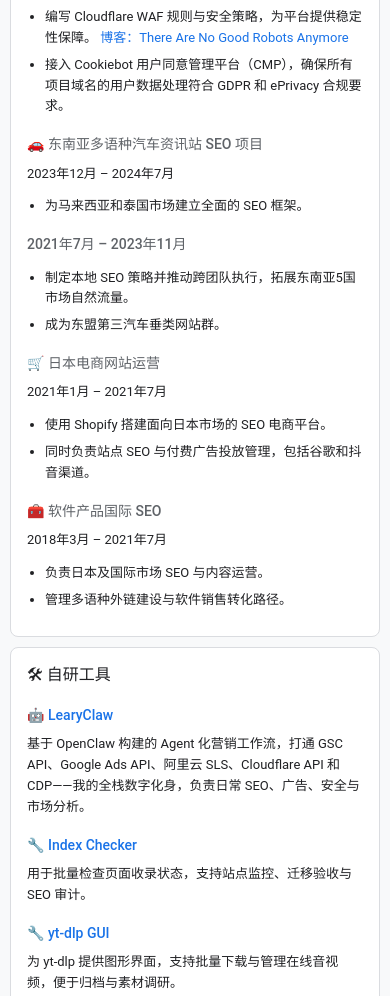
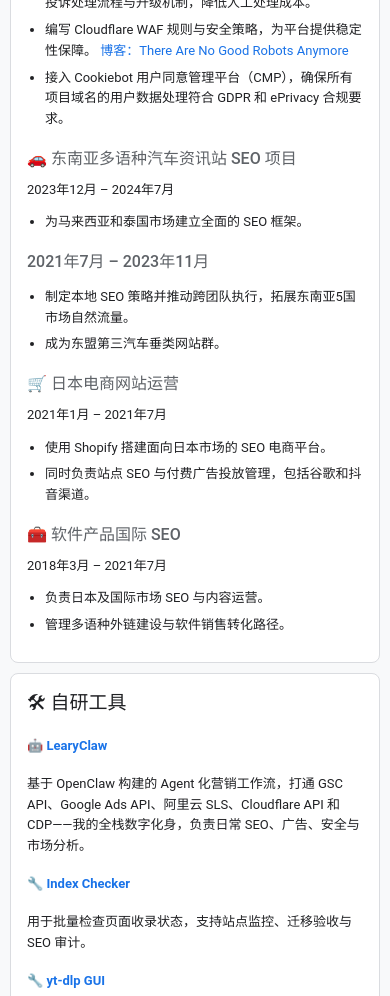
Before and after one commit to LearyN/learyliang.men, a plain HTML site: page index.html in a window 390 px wide. Shown: the part 1004-2000 px from the top of the page. Drawn offline with Linux system fonts and the light colour scheme.

Commit message:
refactor: upgrade section headings from h3/h4 to h2/h3 with larger font sizes
- About Me, Projects, Tools, Skills, Contact: h3 → h2 (22px)
- Sub-section project titles: h4 → h3 (18px)
- Responsive breakpoints updated accordingly

```diff
--- a/index.html
+++ b/index.html
@@ -49,9 +49,9 @@ body { margin: 0; }
 .lang-en { display: none; }
 .resume-root { font-family: 'Google Sans', Roboto, Arial, sans-serif; line-height: 1.6; max-width: 860px; margin: 0 auto; font-size: 15px; color: #202124; padding: 24px 16px; background: #f8f9fa; min-height: 100vh; box-sizing: border-box; }
 .resume-section { background: #fff; border: 1px solid #dadce0; border-radius: 8px; padding: 20px 24px; margin-bottom: 16px; }
-.resume-section h3 { margin: 0 0 12px 0; font-size: 18px; font-weight: 500; color: #202124; }
-.resume-section h4 { margin: 16px 0 8px 0; font-size: 16px; font-weight: 500; color: #5f6368; }
-.resume-section h4:first-child { margin-top: 0; }
+.resume-section h2 { margin: 0 0 12px 0; font-size: 22px; font-weight: 500; color: #202124; }
+.resume-section h3 { margin: 16px 0 8px 0; font-size: 18px; font-weight: 500; color: #5f6368; }
+.resume-section h3:first-child { margin-top: 0; }
 .resume-section p, .resume-section ul { margin: 0 0 12px 0; }
 .resume-section ul { padding-left: 20px; }
 .resume-section li { margin-bottom: 6px; }
@@ -71,8 +71,8 @@ body { margin: 0; }
 @media (max-width: 768px) {
 .resume-root { padding: 16px 12px; font-size: 14px; }
 .resume-section { padding: 16px 18px; margin-bottom: 12px; }
+.resume-section h2 { font-size: 20px; }
 .resume-section h3 { font-size: 17px; }
-.resume-section h4 { font-size: 15px; }
 .header-profile .avatar { width: 64px; height: 64px; margin-right: 14px; }
 .header-profile .title { font-size: 22px; }
 .header-profile .subtitle { font-size: 13px; }
@@ -81,8 +81,8 @@ body { margin: 0; }
 @media (max-width: 480px) {
 .resume-root { padding: 12px 10px; font-size: 13px; }
 .resume-section { padding: 14px 16px; margin-bottom: 10px; }
+.resume-section h2 { font-size: 19px; }
 .resume-section h3 { font-size: 16px; }
-.resume-section h4 { font-size: 14px; }
 .resume-section b { font-size: 13px; }
 .resume-section ul { padding-left: 18px; }
 .resume-section a, .project-url { word-break: break-all; }
@@ -125,15 +125,15 @@ body { margin: 0; }
 </div>
 
 <div class="resume-section">
-<h3><span class="lang-en">🧑‍💼 About Me</span><span class="lang-zh">🧑‍💼 关于我</span></h3>
+<h2><span class="lang-en">🧑‍💼 About Me</span><span class="lang-zh">🧑‍💼 关于我</span></h2>
 <p class="lang-en">A highly skilled SEO and digital marketing specialist with 8 years of experience, focusing on both organic and paid growth for large-scale digital platforms. My work spans international SEO, advertising strategy, web analytics, and platform compliance.</p>
 <p class="lang-zh">具备8年搜索引擎优化与数字营销经验，擅长通过自然与付费渠道推动大型网站的增长，同时熟悉平台合规、广告收益与用户数据分析等工作。</p>
 </div>
 
 <div class="resume-section">
-<h3><span class="lang-en">📌 Projects</span><span class="lang-zh">📌 项目经验</span></h3>
+<h2><span class="lang-en">📌 Projects</span><span class="lang-zh">📌 项目经验</span></h2>
 
-<h4><span class="lang-en">🌐 SaaS Platform Growth &amp; Automation</span><span class="lang-zh">🌐 SaaS 平台增长与营销自动化</span></h4>
+<h3><span class="lang-en">🌐 SaaS Platform Growth &amp; Automation</span><span class="lang-zh">🌐 SaaS 平台增长与营销自动化</span></h3>
 <p><span class="project-url">FlipHTML5.com</span> <span class="lang-en">Jul 2024 – Jul 2026</span><span class="lang-zh">2024年7月 – 2026年7月</span></p>
 <p><span class="project-url">Anyflip.com · PubHTML5.com · Flipbuilder.com · Mangoanimate.com</span></p>
 
@@ -158,27 +158,27 @@ body { margin: 0; }
 <li><span class="lang-en">Integrated Cookiebot consent management platform (CMP) to ensure GDPR and ePrivacy compliance for user data processing across all project domains.</span><span class="lang-zh">接入 Cookiebot 用户同意管理平台（CMP），确保所有项目域名的用户数据处理符合 GDPR 和 ePrivacy 合规要求。</span></li>
 </ul>
 
-<h4><span class="lang-en">🚗 Southeast Asia Automotive SEO</span><span class="lang-zh">🚗 东南亚多语种汽车资讯站 SEO 项目</span></h4>
+<h3><span class="lang-en">🚗 Southeast Asia Automotive SEO</span><span class="lang-zh">🚗 东南亚多语种汽车资讯站 SEO 项目</span></h3>
 <p><span class="project-url">PCauto.com</span> <span class="lang-en">Dec 2023 – Jul 2024</span><span class="lang-zh">2023年12月 – 2024年7月</span></p>
 <ul>
 <li><span class="lang-en">Established a comprehensive SEO framework for the Malaysian and Thai markets.</span><span class="lang-zh">为马来西亚和泰国市场建立全面的 SEO 框架。</span></li>
 </ul>
 
-<h4><span class="project-url">Wapcar.my</span> <span class="lang-en">Jul 2021 – Nov 2023</span><span class="lang-zh">2021年7月 – 2023年11月</span></h4>
+<h3><span class="project-url">Wapcar.my</span> <span class="lang-en">Jul 2021 – Nov 2023</span><span class="lang-zh">2021年7月 – 2023年11月</span></h3>
 <p><span class="project-url">Autofun.co.th · Autofun.co.id · Autofun.ph · Autofun.vn</span></p>
 <ul>
 <li><span class="lang-en">Developed localized SEO strategies and led cross-team execution.</span><span class="lang-zh">制定本地 SEO 策略并推动跨团队执行，拓展东南亚5国市场自然流量。</span></li>
 <li><span class="lang-en">Became #3 automotive websites in ASEAN.</span><span class="lang-zh">成为东盟第三汽车垂类网站群。</span></li>
 </ul>
 
-<h4><span class="lang-en">🛒 Japan E-commerce</span><span class="lang-zh">🛒 日本电商网站运营</span></h4>
+<h3><span class="lang-en">🛒 Japan E-commerce</span><span class="lang-zh">🛒 日本电商网站运营</span></h3>
 <p><span class="project-url">Techlove.jp</span> <span class="lang-en">Jan 2021 – Jul 2021</span><span class="lang-zh">2021年1月 – 2021年7月</span></p>
 <ul>
 <li><span class="lang-en">Built SEO-optimized Shopify e-commerce site for Japan.</span><span class="lang-zh">使用 Shopify 搭建面向日本市场的 SEO 电商平台。</span></li>
 <li><span class="lang-en">Managed both SEO &amp; paid ads, including Google and TikTok.</span><span class="lang-zh">同时负责站点 SEO 与付费广告投放管理，包括谷歌和抖音渠道。</span></li>
 </ul>
 
-<h4><span class="lang-en">🧰 Software Product International SEO</span><span class="lang-zh">🧰 软件产品国际 SEO</span></h4>
+<h3><span class="lang-en">🧰 Software Product International SEO</span><span class="lang-zh">🧰 软件产品国际 SEO</span></h3>
 <p><span class="project-url">Fonepaw.com / Videosolo.net</span> <span class="lang-en">Mar 2018 – Jul 2021</span><span class="lang-zh">2018年3月 – 2021年7月</span></p>
 <ul>
 <li><span class="lang-en">Led SEO and content operations for Japan and global markets.</span><span class="lang-zh">负责日本及国际市场 SEO 与内容运营。</span></li>
@@ -187,7 +187,7 @@ body { margin: 0; }
 </div>
 
 <div class="resume-section">
-<h3><span class="lang-en">🛠 Personal Tools</span><span class="lang-zh">🛠 自研工具</span></h3>
+<h2><span class="lang-en">🛠 Personal Tools</span><span class="lang-zh">🛠 自研工具</span></h2>
 
 <h4>🤖 <a href="https://learyliang.com/post/openclaw-your-gsc-and-ads/" target="_blank" rel="noopener">LearyClaw</a></h4>
 <p><span class="lang-en">An agentic marketing workflow stack built on OpenClaw, integrating GSC API, Google Ads API, Alibaba Cloud SLS, Cloudflare API and CDP — my full-stack digital extension handling daily SEO, ads, security, and market analysis.</span><span class="lang-zh">基于 OpenClaw 构建的 Agent 化营销工作流，打通 GSC API、Google Ads API、阿里云 SLS、Cloudflare API 和 CDP——我的全栈数字化身，负责日常 SEO、广告、安全与市场分析。</span></p>
@@ -215,7 +215,7 @@ body { margin: 0; }
 </div>
 
 <div class="resume-section">
-<h3><span class="lang-en">💼 Skills</span><span class="lang-zh">💼 技能概览</span></h3>
+<h2><span class="lang-en">💼 Skills</span><span class="lang-zh">💼 技能概览</span></h2>
 <ul>
 <li>SEO Strategy / International SEO</li>
 <li>Technical SEO / On-Page Optimization</li>
@@ -232,7 +232,7 @@ body { margin: 0; }
 </div>
 
 <div class="resume-section">
-<h3><span class="lang-en">🔗 Contact</span><span class="lang-zh">🔗 联系方式</span></h3>
+<h2><span class="lang-en">🔗 Contact</span><span class="lang-zh">🔗 联系方式</span></h2>
 <p>
 📧 Email: learyliang@gmail.com<br>
 🐦 Twitter: <a href="https://x.com/hashimoto_95" target="_blank" rel="noopener">https://x.com/hashimoto_95</a><br>
```
